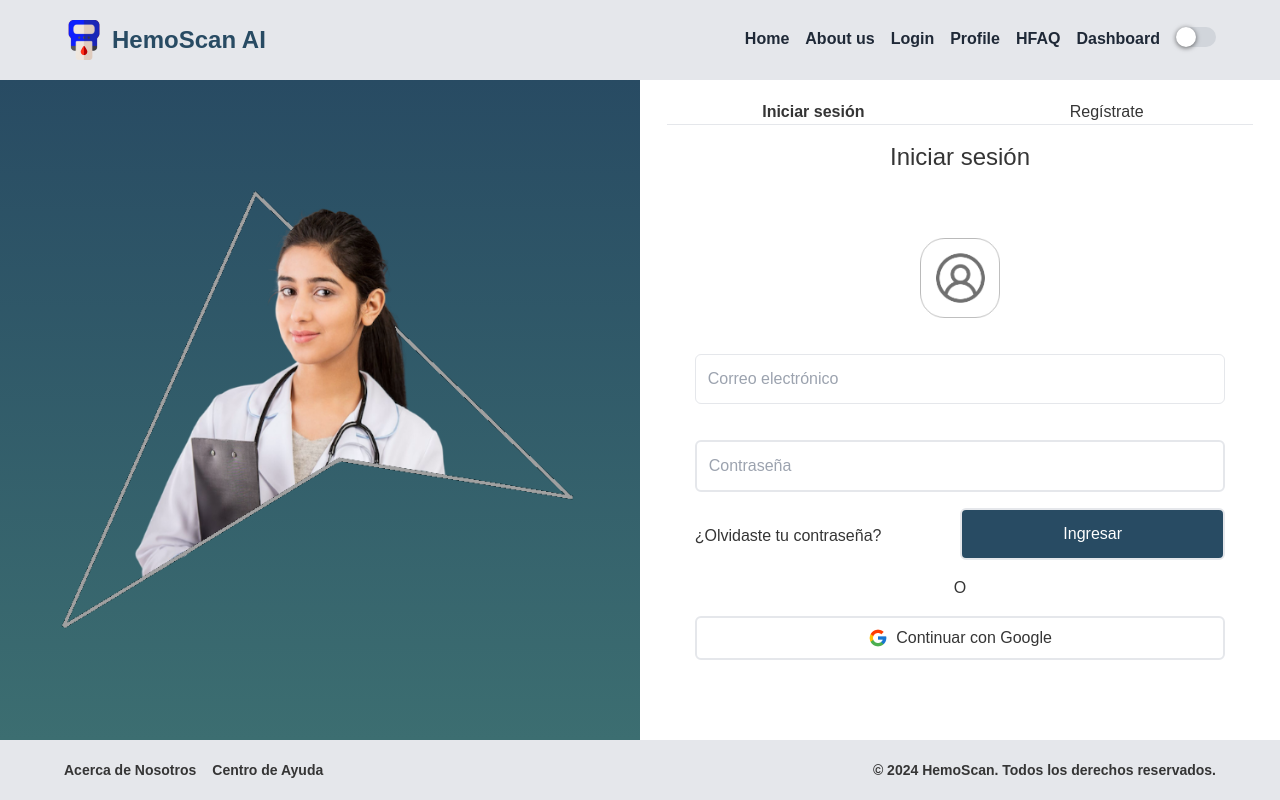
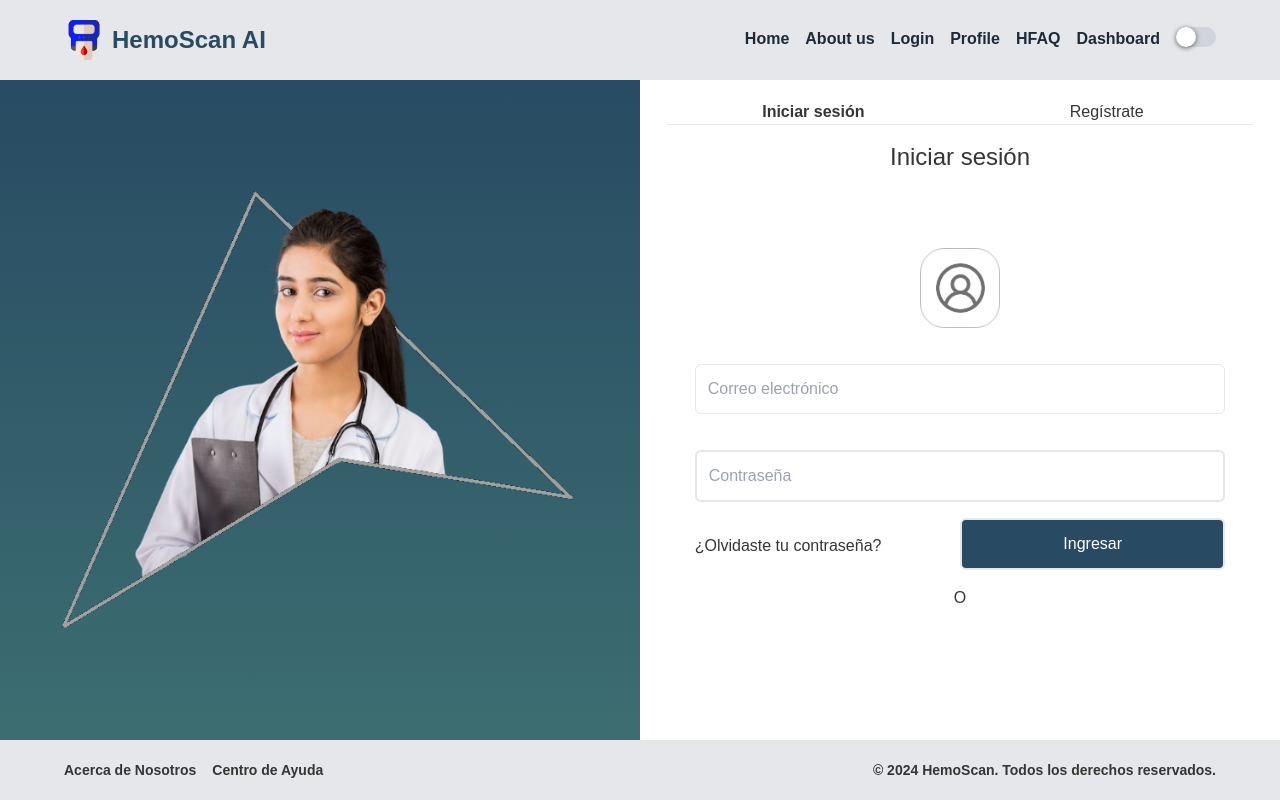
Before and after one commit to JiovannyVega/HemoScan, a React (Vite) app: page /Login in a window 1280 px wide. Built offline with nearby package versions, Linux system fonts and the light colour scheme.

Commit message:
Ahora se crean y se guardan perfiles con google

```diff
--- a/src/auth/useGoogleAuth.js
+++ b/src/auth/useGoogleAuth.js
@@ -14,21 +14,13 @@ const useGoogleAuth = () => {
   })
 
   const login = useGoogleLogin({
-    onSuccess: async (codeResponse) => {
-      try {
-        const response = await axios.post('http://localhost:3000/login/google', {
-          token: codeResponse.access_token
-        })
-        setUser(response.data.user)
-        localStorage.setItem('user', JSON.stringify(response.data.user))
-        setProfile(response.data.user)
-        localStorage.setItem('profile', JSON.stringify(response.data.user))
-      } catch (error) {
-        console.error('Error al iniciar sesión con Google:', error)
-      }
+    onSuccess: (codeResponse) => {
+      setUser(codeResponse)
+      localStorage.setItem('user', JSON.stringify(codeResponse))
     },
     onError: (error) => console.log('Login Failed:', error),
   })
+
 
   useEffect(() => {
     if (user) {
--- a/src/pages/LoginPage.jsx
+++ b/src/pages/LoginPage.jsx
@@ -2,9 +2,10 @@ import { Link } from 'react-router-dom'
 import { useState } from 'react'
 import axios from 'axios'
 import useGoogleAuth from '../auth/useGoogleAuth'
+import { GoogleLogin } from '@react-oauth/google'
 
 const LoginPage = () => {
-  const { profile, login, logOut } = useGoogleAuth()
+  const { profile, logOut } = useGoogleAuth()
   const [formData, setFormData] = useState({ email: '', contrasena: '' })
 
   const handleChange = (e) => {
@@ -23,6 +24,19 @@ const LoginPage = () => {
     } catch (error) {
       console.error('Error al iniciar sesión:', error)
       alert('Error al iniciar sesión')
+    }
+  }
+
+  const handleGoogleLoginSuccess = async (credentialResponse) => {
+    try {
+      const response = await axios.post('http://localhost:3000/login/google', {
+        token: credentialResponse.credential // Usa credential en lugar de clientId
+      })
+      alert('Inicio de sesión con Google exitoso')
+      console.log(response.data)
+    } catch (error) {
+      console.error('Error al iniciar sesión con Google:', error)
+      alert('Error al iniciar sesión con Google')
     }
   }
 
@@ -65,10 +79,12 @@ const LoginPage = () => {
                   </div>
                   <p className='mb-4 text-center'>O</p>
                 </form>
-                <button className='flex items-center justify-center p-2 mb-4 space-x-2 border-2 rounded-md' onClick={login}>
-                  <img src='/assets/google.png' alt='Google Login' className='w-5 h-5' />
-                  <span>Continuar con Google</span>
-                </button>
+                <GoogleLogin
+                  onSuccess={handleGoogleLoginSuccess}
+                  onError={() => {
+                    console.log('Login Failed')
+                  }}
+                />
               </div>
             )}
         </div>
--- a/src/pages/RegisterPage.jsx
+++ b/src/pages/RegisterPage.jsx
@@ -1,6 +1,8 @@
 import { Link } from 'react-router-dom'
 import { useState } from 'react'
+import { GoogleLogin } from '@react-oauth/google'
 import axios from 'axios'
+import useGoogleAuth from '../auth/useGoogleAuth' // Importa el hook
 
 const SignupPage = () => {
   const [formData, setFormData] = useState({
@@ -10,6 +12,8 @@ const SignupPage = () => {
     contrasena: '',
     confirmaContrasena: ''
   })
+
+  const { login } = useGoogleAuth() // Usa el hook
 
   const handleChange = (e) => {
     setFormData({ ...formData, [e.target.name]: e.target.value })
@@ -90,10 +94,18 @@ const SignupPage = () => {
             <button className='p-3 mb-4 text-white border-2 rounded-md bg-primary' type='submit'>Ingresar</button>
           </form>
           <p className='mb-5'>O</p>
-          <button className='flex items-center justify-center p-2 mb-4 space-x-2 border-2 rounded-md'>
+          <button className='flex items-center justify-center p-2 mb-4 space-x-2 border-2 rounded-md' onClick={login}>
             <img src='/assets/google.png' alt='Google Login' className='w-5 h-5' />
             <span>Continuar con Google</span>
           </button>
+          <GoogleLogin
+            onSuccess={credentialResponse => {
+              console.log(credentialResponse)
+            }}
+            onError={() => {
+              console.log('Login Failed')
+            }}
+          />
         </div>
       </div>
     </>
```
